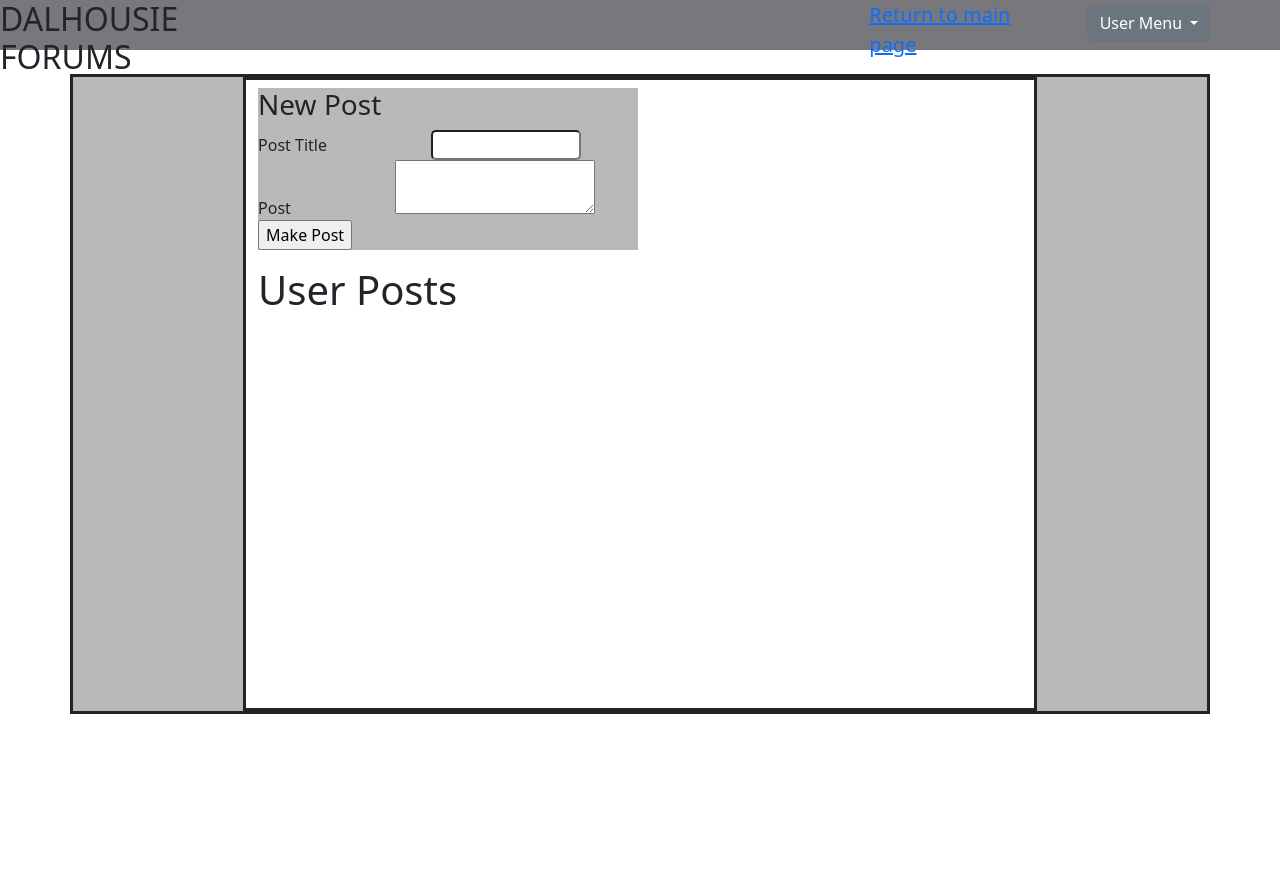
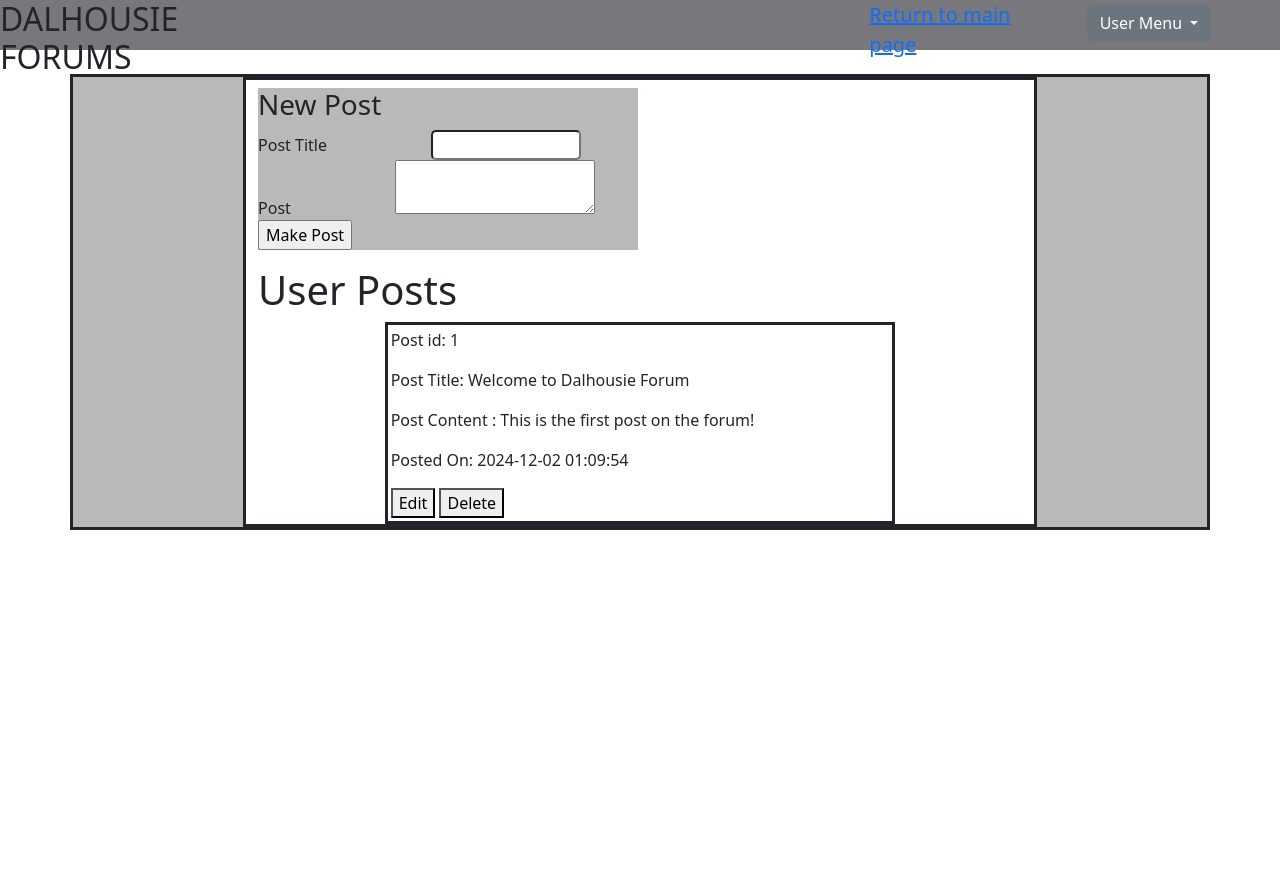
Before and after one commit to Jwahn1/Intro-to-Server-Side-Scripting, a PHP site: page /new_post.php in a window 1280 px wide. Run offline with PHP 8.4, Linux system fonts and the light colour scheme; a user stored in the database is signed in; data comes from the database, SQL or seed files in the repository.

Commit message:
added display of posts made by the user

```diff
--- /dev/null
+++ b/a4/includes/fetch_posts_by_user.php
@@ -0,0 +1,39 @@
+<?php
+//bring the db connection
+include "config.php";
+session_start();
+//sender id
+$query = "SELECT * FROM users WHERE username = ?";
+$stmt = $conn->prepare($query);
+$stmt->bind_param("s", $_SESSION["username"]);
+$stmt->execute();
+$result= $stmt->get_result();
+$sender_info = $result->fetch_assoc();
+$sender_id = $sender_info["id"];
+
+//obtain all posts made by user
+$query = "
+SELECT	posts.id AS post_selfID,
+        posts.title AS post_title,
+        posts.content AS post_content ,
+        posts.created_at AS post_created_at
+
+FROM  posts LEFT JOIN users
+ON posts.user_id = users.id
+WHERE posts.user_id = ?";
+
+
+
+$stmt = $conn->prepare($query);
+$stmt->bind_param("i", $sender_id);
+$stmt->execute();
+$result= $stmt->get_result();
+
+$posts = [];
+if ($result->num_rows > 0) {
+    while ($row = $result->fetch_assoc()) {
+        $posts[] = $row;
+    }
+}
+
+echo json_encode($posts);
--- a/a4/new_post.php
+++ b/a4/new_post.php
@@ -5,7 +5,7 @@ include "templates/header.php";
 ?>
 <body>
     <div class="container mt-4 " style="background-color:#fff;height:100%; ">
-        <div class="row" style="height:80%; background-color:#bab8b9; border-style:solid;">
+        <div class="row" style=" background-color:#bab8b9; border-style:solid;">
             <div class="container" style="width:70%; background-color:#fff; border-style:solid;">
             <div class="col-3 mt-2" style="background-color:#bab8b9;  width:380px; text-align:left">
                 <h3>New Post</h3>
@@ -28,8 +28,18 @@ include "templates/header.php";
 </body>
 
 <script>
+
+    function DeleteUserPosts(){
+    fetch("includes/delete_post.php")
+    .then(response => response.json())
+    .catch(error => {
+        console.error("error",error);
+    });
+    }
+
+
     function fetchUserPosts() {
-    fetch('includes/fetch_user_posts.php')
+    fetch('includes/fetch_posts_by_user.php')
         .then(response => response.json())
         .then(posts => {
             if (Array.isArray(posts)) {
@@ -43,14 +53,15 @@ include "templates/header.php";
                     postElement.style.borderStyle = 'solid';
                     postElement.style.padding = '3px ';
                     postElement.innerHTML = `
-                        <p>${posts.post_id}</p>
-                        <p>${posts.post_title}</p>
-                        <p>Sent By: ${posts.post_content}</p>
-                        <p>Sent On: ${posts.post_created_at}</p>
-
+                        <p>Post id: ${post.post_selfID}</p>
+                        <p>Post Title: ${post.post_title}</p>
+                        <p>Post Content : ${post.post_content}</p>
+                        <p>Posted On: ${post.post_created_at}</p>
+                        <button class="edit-btn" data-id="${post.post_selfID}">Edit</button>
+                        <button class="delete-btn" data-id="${post.post_selfID}">Delete</button>
                     `;
 
-                    messageContainer.appendChild(messageElement);
+                    postContainer.appendChild(postElement);
                 });
             }
 
```
